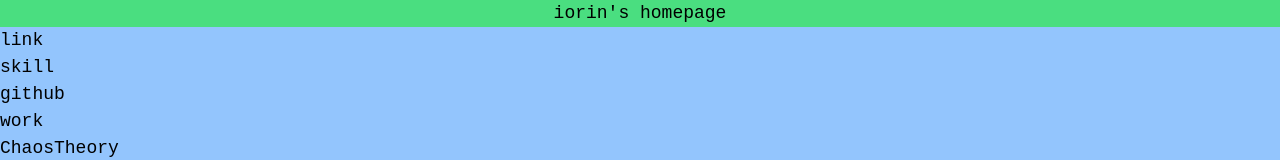
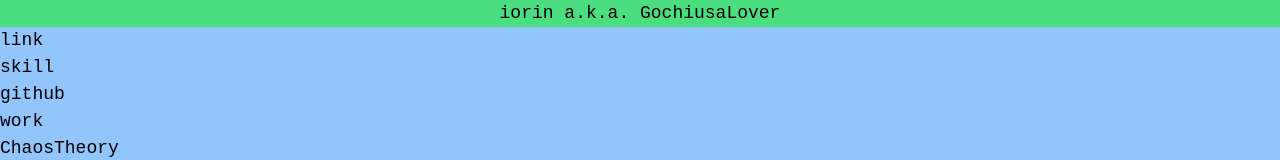
Before and after one commit to iorin-elmo/portfolio, a Next.js app: page / in a window 1280 px wide. Shown: the top 160 px of the page. Built offline with nearby package versions, Linux system fonts and the light colour scheme.

Commit message:
fixed apos problem

```diff
--- a/app/components/home.tsx
+++ b/app/components/home.tsx
@@ -9,7 +9,7 @@ export default function Home() {
     <main>
       <header class='bg-green-400 justify-center flex'>
         <div class='header'>
-          iorin&apos;s homepage
+          iorin a.k.a. GochiusaLover
         </div>
       </header>
       <div class='bg-blue-300'>
```
